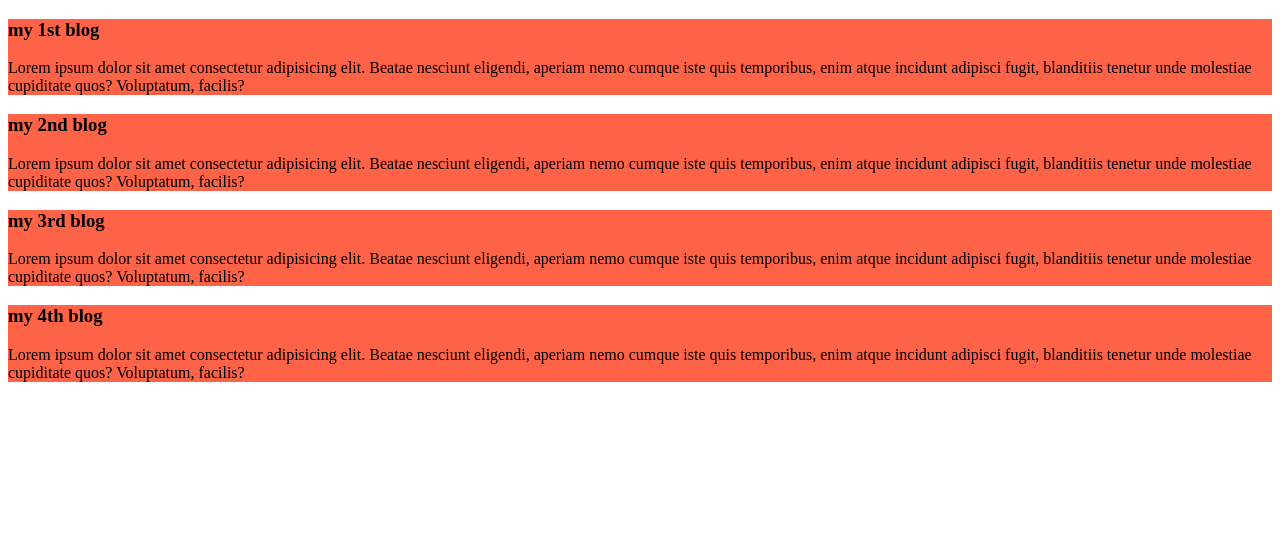
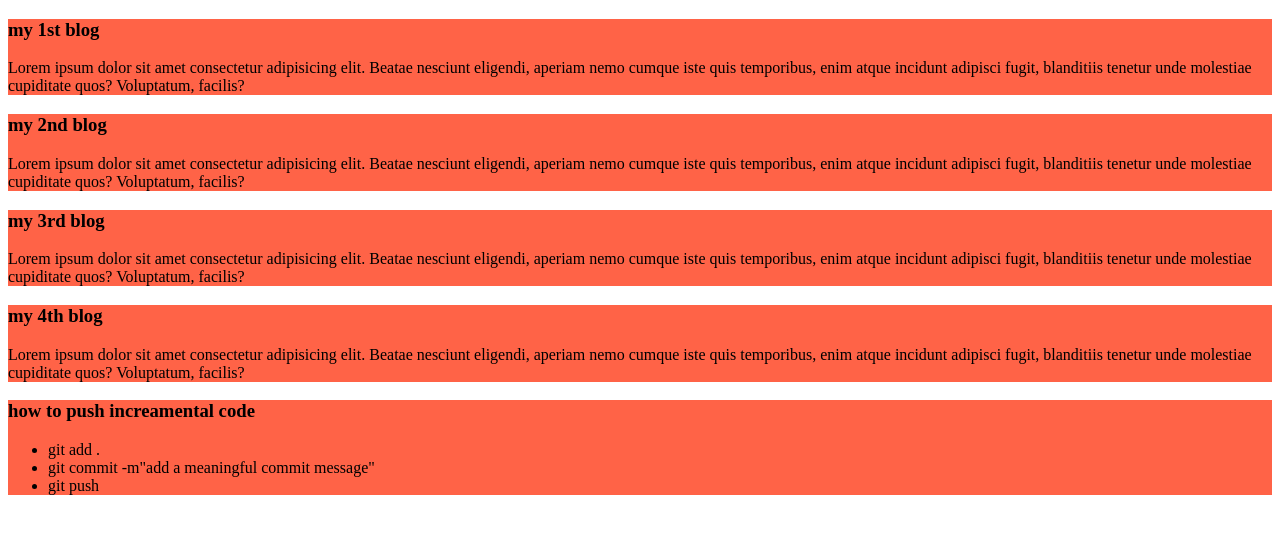
Before and after one commit to belalahmadtahmid17/my-simple-website, a plain HTML site: page index.html in a window 1280 px wide. Drawn offline with Linux system fonts and the light colour scheme.

Commit message:
added a list to push git

```diff
--- a/index.html
+++ b/index.html
@@ -30,6 +30,15 @@
      blanditiis tenetur unde molestiae cupiditate quos? Voluptatum, facilis?</p>
 
 </div>
+<div><h3>how to push increamental code</h3>
+    <ul>
+    <li>git add .</li>
+    <li>git commit -m"add a meaningful commit message"</li>
+    <li>git push</li>
+    </ul>
+
+
+</div>
 
 </body>
 </html>
```
